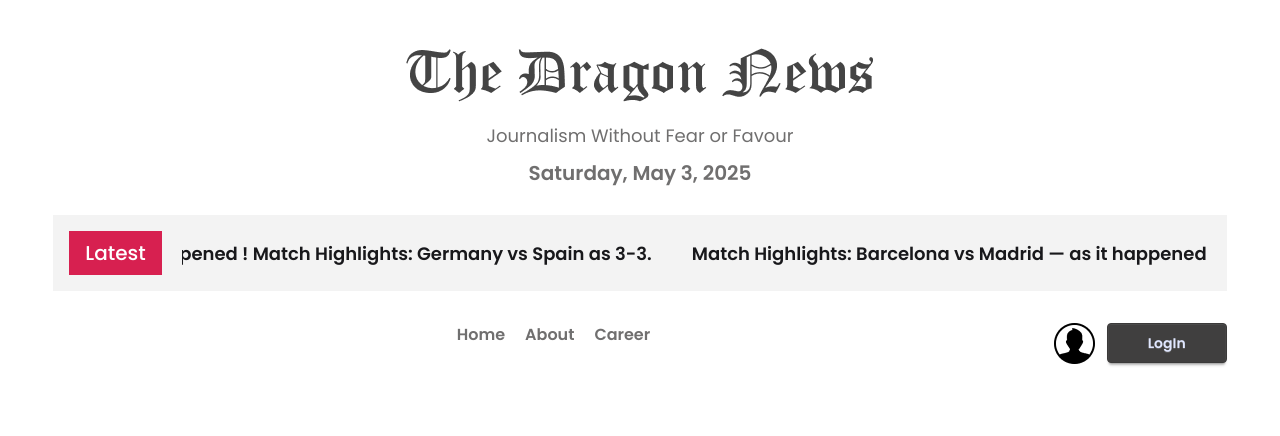
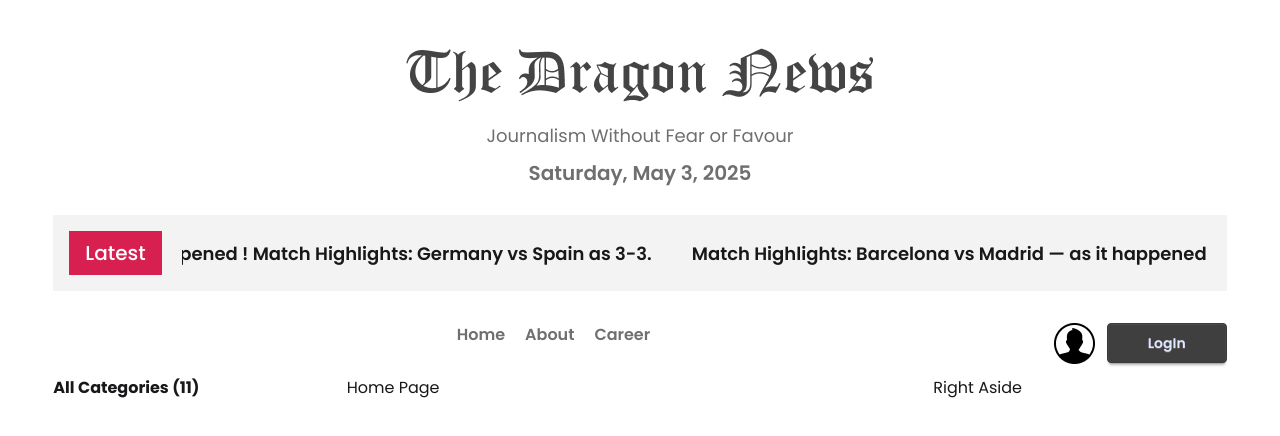
Before and after one commit to saim-alam1/dragon-news, a React (Vite) app: page / in a window 1280 px wide. Shown: the top 436 px of the page. Built offline with nearby package versions, Linux system fonts and the light colour scheme.

Commit message:
Devided The Content Section

```diff
--- a/src/Routes/Router.jsx
+++ b/src/Routes/Router.jsx
@@ -1,10 +1,22 @@
 import { createBrowserRouter } from "react-router";
 import HomeLayout from "../layouts/HomeLayout";
+import Home from "../pages/Home";
+import CategoryNews from "../pages/CategoryNews";
 
 const router = createBrowserRouter([
   {
     path: '/',
-    element: <HomeLayout></HomeLayout>
+    element: <HomeLayout></HomeLayout>,
+    children: [
+      {
+        index: true,
+        Component: Home
+      },
+      {
+        path: '/category/:id',
+        element: <CategoryNews></CategoryNews>
+      }
+    ]
   },
   {
     path: '/auth',
--- /dev/null
+++ b/src/components/Categories.jsx
@@ -0,0 +1,15 @@
+import React, { use } from 'react';
+
+const categoryPromise = fetch('/categories.json').then(res => res.json());
+
+const Categories = () => {
+  const categories = use(categoryPromise);
+  console.log(categories);
+  return (
+    <div>
+      <h2 className='font-bold'>All Categories ({categories.length})</h2>
+    </div>
+  );
+};
+
+export default Categories;
--- /dev/null
+++ b/src/components/homeLayout/LeftAside.jsx
@@ -0,0 +1,14 @@
+import React, { Suspense } from 'react';
+import Categories from '../Categories';
+
+const LeftAside = () => {
+  return (
+    <div>
+      <Suspense fallback={<span className="loading loading-dots loading-xl"></span>}>
+        <Categories></Categories>
+      </Suspense>
+    </div>
+  );
+};
+
+export default LeftAside;
--- /dev/null
+++ b/src/components/homeLayout/RightAside.jsx
@@ -0,0 +1,11 @@
+import React from 'react';
+
+const RightAside = () => {
+  return (
+    <div>
+      <h1>Right Aside</h1>
+    </div>
+  );
+};
+
+export default RightAside;
--- a/src/layouts/HomeLayout.jsx
+++ b/src/layouts/HomeLayout.jsx
@@ -3,6 +3,8 @@
 import Header from '../components/Header';
 import LatesNews from '../components/LatesNews';
 import Navbar from '../components/Navbar';
+import LeftAside from '../components/homeLayout/LeftAside';
+import RightAside from '../components/homeLayout/RightAside';
 
 const HomeLayout = () => {
   return (
@@ -16,11 +18,16 @@
           <Navbar></Navbar>
         </nav>
       </header>
-      <main>
-        <section className='left_nav'></section>
-        <section className='main'>
+      <main className='w-11/12 mx-auto my-3 grid grid-cols-12'>
+        <aside className='col-span-3'>
+          <LeftAside></LeftAside>
+        </aside>
+        <section className='main col-span-6'>
           <Outlet></Outlet>
         </section>
+        <aside className='col-span-3'>
+          <RightAside></RightAside>
+        </aside>
       </main>
     </div>
   );
--- /dev/null
+++ b/src/pages/CategoryNews.jsx
@@ -0,0 +1,11 @@
+import React from 'react';
+
+const CategoryNews = () => {
+  return (
+    <div>
+      <h1>Category News</h1>
+    </div>
+  );
+};
+
+export default CategoryNews;
--- /dev/null
+++ b/src/pages/Home.jsx
@@ -0,0 +1,11 @@
+import React from 'react';
+
+const Home = () => {
+  return (
+    <div>
+      <h1>Home Page</h1>
+    </div>
+  );
+};
+
+export default Home;
```
